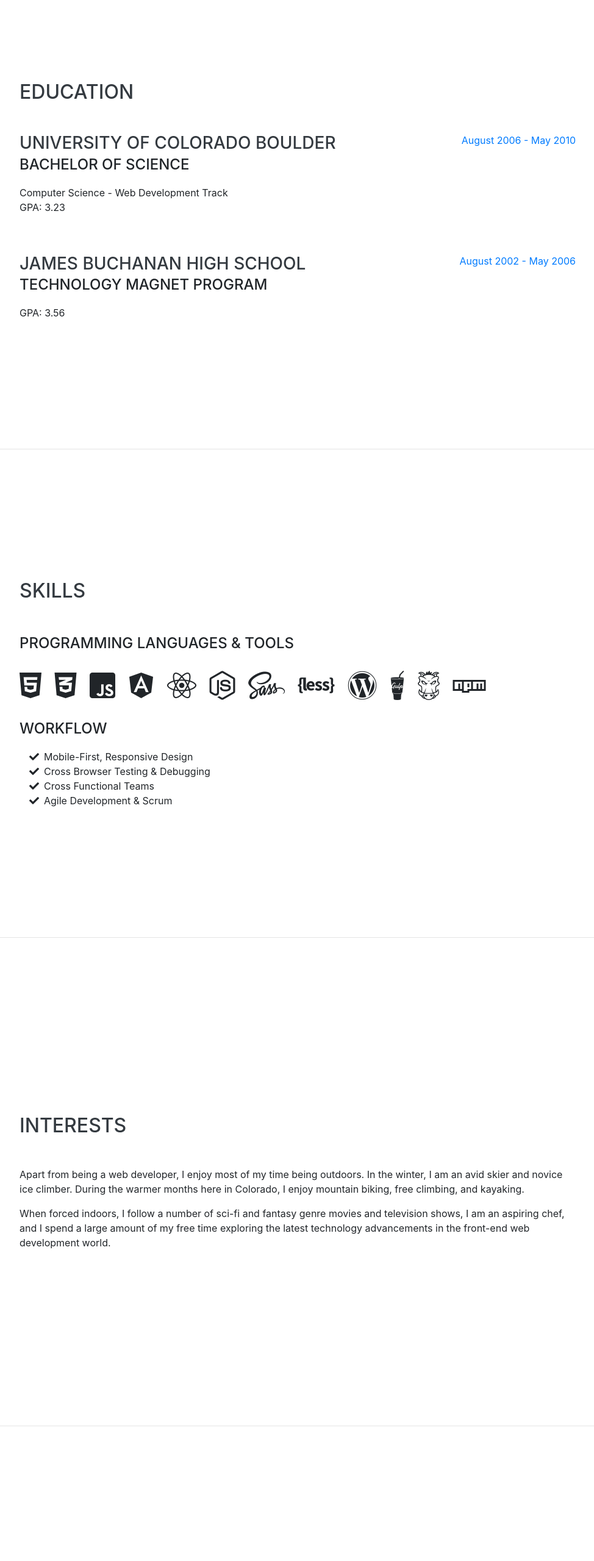
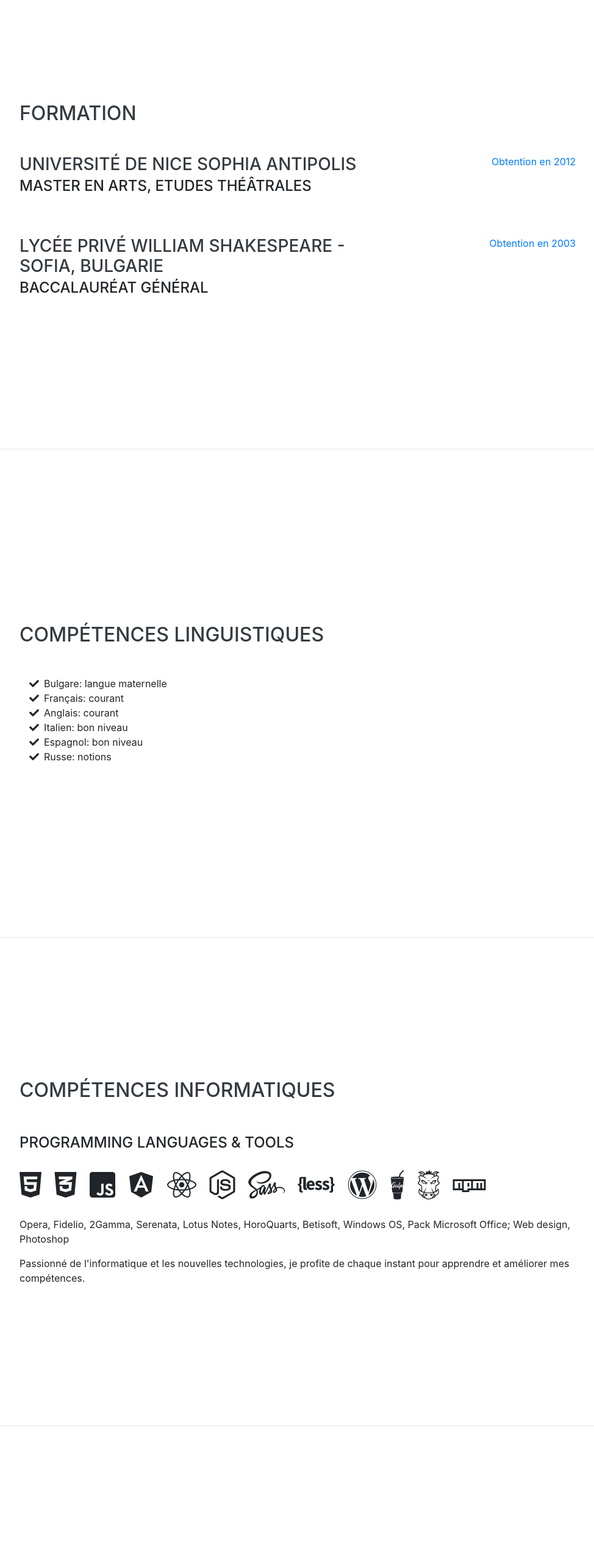
Before and after one commit to kanevmc/kanev, a website with bundled scripts: page index.html in a window 1280 px wide. Shown: the part 2040-4600 px from the top of the page at 61% size, without its empty margins (288-1262 px from the left). Built offline with nearby package versions, Linux system fonts and the light colour scheme; a web font is replaced by a local one.

Commit message:
Add files via upload

```diff
--- a/index.html
+++ b/index.html
@@ -147,28 +147,25 @@ des Hôtels et Casinos de la SBM. Organisation et développement des activités
 
     <section class="resume-section p-3 p-lg-5 d-flex align-items-center" id="education">
       <div class="w-100">
-        <h2 class="mb-5">Education</h2>
+        <h2 class="mb-5">Formation</h2>
 
         <div class="resume-item d-flex flex-column flex-md-row justify-content-between mb-5">
           <div class="resume-content">
-            <h3 class="mb-0">University of Colorado Boulder</h3>
-            <div class="subheading mb-3">Bachelor of Science</div>
-            <div>Computer Science - Web Development Track</div>
-            <p>GPA: 3.23</p>
-          </div>
+            <h3 class="mb-0">Université de Nice Sophia Antipolis</h3>
+            <div class="subheading mb-3">Master en Arts, etudes théâtrales</div>
+            </div>
           <div class="resume-date text-md-right">
-            <span class="text-primary">August 2006 - May 2010</span>
+            <span class="text-primary">Obtention en 2012</span>
           </div>
         </div>
 
         <div class="resume-item d-flex flex-column flex-md-row justify-content-between">
           <div class="resume-content">
-            <h3 class="mb-0">James Buchanan High School</h3>
-            <div class="subheading mb-3">Technology Magnet Program</div>
-            <p>GPA: 3.56</p>
+            <h3 class="mb-0">Lycée privé William Shakespeare - Sofia, Bulgarie</h3>
+            <div class="subheading mb-3">Baccalauréat général</div>
           </div>
           <div class="resume-date text-md-right">
-            <span class="text-primary">August 2002 - May 2006</span>
+            <span class="text-primary">Obtention en 2003</span>
           </div>
         </div>
 
@@ -179,8 +176,37 @@ des Hôtels et Casinos de la SBM. Organisation et développement des activités
 
     <section class="resume-section p-3 p-lg-5 d-flex align-items-center" id="skills">
       <div class="w-100">
-        <h2 class="mb-5">Skills</h2>
+        <h2 class="mb-5">Compétences linguistiques</h2>
 
+          <ul class="fa-ul mb-0">
+          <li>
+            <i class="fa-li fa fa-check"></i>
+            Bulgare: langue maternelle</li>
+          <li>
+            <i class="fa-li fa fa-check"></i>
+            Français: courant</li>
+          <li>
+            <i class="fa-li fa fa-check"></i>
+            Anglais: courant</li>
+          <li>
+            <i class="fa-li fa fa-check"></i>
+            Italien: bon niveau</li>
+          <li>
+            <i class="fa-li fa fa-check"></i>
+            Espagnol: bon niveau</li>
+          <li>
+            <i class="fa-li fa fa-check"></i>
+            Russe: notions</li>
+        </ul>
+      </div>
+    </section>
+
+    <hr class="m-0">
+
+    <section class="resume-section p-3 p-lg-5 d-flex align-items-center" id="interests">
+      <div class="w-100">
+
+        <h2 class="mb-5">Compétences informatiques</h2>
         <div class="subheading mb-3">Programming Languages &amp; Tools</div>
         <ul class="list-inline dev-icons">
           <li class="list-inline-item">
@@ -220,32 +246,8 @@ des Hôtels et Casinos de la SBM. Organisation et développement des activités
             <i class="fab fa-npm"></i>
           </li>
         </ul>
-
-        <div class="subheading mb-3">Workflow</div>
-        <ul class="fa-ul mb-0">
-          <li>
-            <i class="fa-li fa fa-check"></i>
-            Mobile-First, Responsive Design</li>
-          <li>
-            <i class="fa-li fa fa-check"></i>
-            Cross Browser Testing &amp; Debugging</li>
-          <li>
-            <i class="fa-li fa fa-check"></i>
-            Cross Functional Teams</li>
-          <li>
-            <i class="fa-li fa fa-check"></i>
-            Agile Development &amp; Scrum</li>
-        </ul>
-      </div>
-    </section>
-
-    <hr class="m-0">
-
-    <section class="resume-section p-3 p-lg-5 d-flex align-items-center" id="interests">
-      <div class="w-100">
-        <h2 class="mb-5">Interests</h2>
-        <p>Apart from being a web developer, I enjoy most of my time being outdoors. In the winter, I am an avid skier and novice ice climber. During the warmer months here in Colorado, I enjoy mountain biking, free climbing, and kayaking.</p>
-        <p class="mb-0">When forced indoors, I follow a number of sci-fi and fantasy genre movies and television shows, I am an aspiring chef, and I spend a large amount of my free time exploring the latest technology advancements in the front-end web development world.</p>
+        <p>Opera, Fidelio, 2Gamma, Serenata, Lotus Notes, HoroQuarts, Betisoft, Windows OS, Pack Microsoft Office; Web design, Photoshop</p>
+        <p class="mb-0">Passionné de l'informatique et les nouvelles technologies, je profite de chaque instant pour apprendre et améliorer mes compétences.</p>
       </div>
     </section>
 
@@ -253,35 +255,22 @@ des Hôtels et Casinos de la SBM. Organisation et développement des activités
 
     <section class="resume-section p-3 p-lg-5 d-flex align-items-center" id="awards">
       <div class="w-100">
-        <h2 class="mb-5">Awards &amp; Certifications</h2>
+        <h2 class="mb-5">Divers</h2>
         <ul class="fa-ul mb-0">
           <li>
             <i class="fa-li fa fa-trophy text-warning"></i>
-            Google Analytics Certified Developer</li>
+    Mise en place d'une pétition pour liaison aérienne directe entre l'Aéroport de Nice Côte d'Azur et l'Aéroport de Sofia. Officialisation de l’ouverture de la lia  ison aérienne en juin 2017 pour un début en mars 2018</li>
           <li>
             <i class="fa-li fa fa-trophy text-warning"></i>
-            Mobile Web Specialist - Google Certification</li>
+            Participation au concours du Meilleur réceptionniste de la Côte d’Azur</li>
           <li>
             <i class="fa-li fa fa-trophy text-warning"></i>
-            1<sup>st</sup>
-            Place - University of Colorado Boulder - Emerging Tech Competition 2009</li>
+            Assistant metteur en scène au Théâtre National de Nice sous la direction de Christophe BARRATIER (2009)</li>
           <li>
             <i class="fa-li fa fa-trophy text-warning"></i>
-            1<sup>st</sup>
-            Place - University of Colorado Boulder - Adobe Creative Jam 2008 (UI Design Category)</li>
-          <li>
-            <i class="fa-li fa fa-trophy text-warning"></i>
-            2<sup>nd</sup>
-            Place - University of Colorado Boulder - Emerging Tech Competition 2008</li>
-          <li>
-            <i class="fa-li fa fa-trophy text-warning"></i>
-            1<sup>st</sup>
-            Place - James Buchanan High School - Hackathon 2006</li>
-          <li>
-            <i class="fa-li fa fa-trophy text-warning"></i>
-            3<sup>rd</sup>
-            Place - James Buchanan High School - Hackathon 2005</li>
-        </ul>
+            1<sup>er</sup>
+            Prix du « Impromptu Speaking Contest » en 2002</li>
+          </ul>
       </div>
     </section>
 
```
